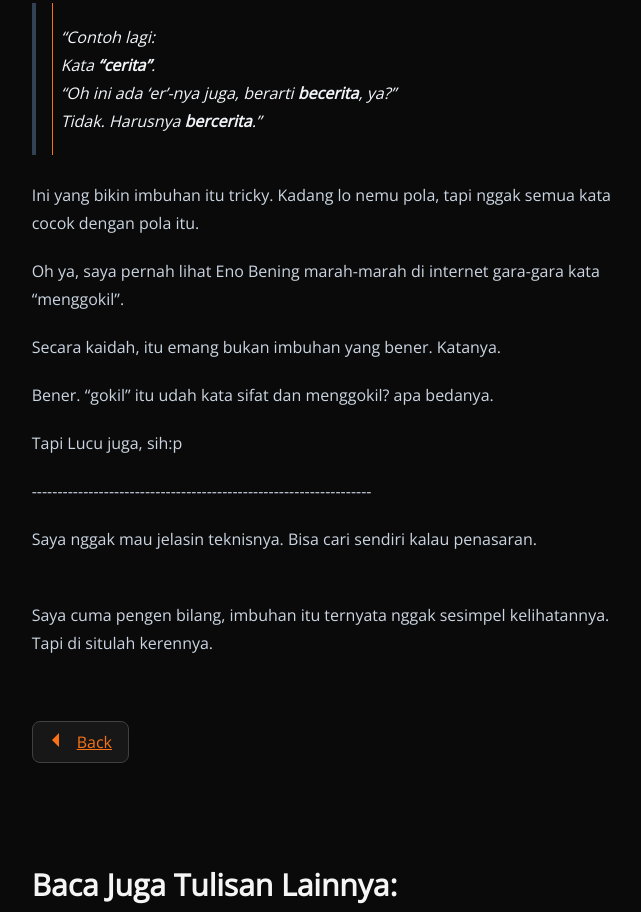
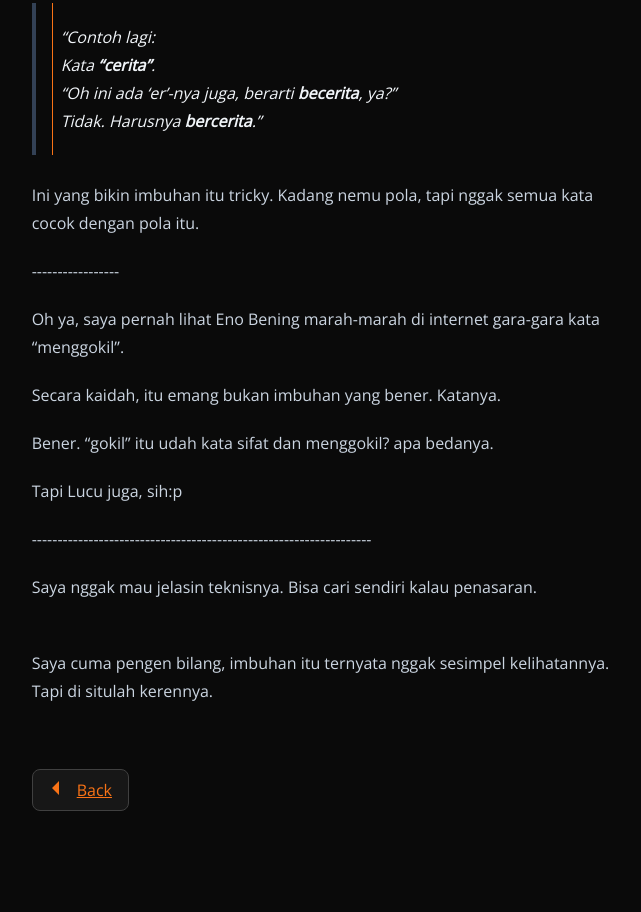
Before and after one commit to Fujitime/porto, an Astro site: page /posts/Imbuhan in a window 1280 px wide. Shown: the part 2370-3282 px from the top of the page, without its empty margins (311-952 px from the left). Built offline with nearby package versions, Linux system fonts and the light colour scheme; Astro itself is replaced by a stand-in of ours; some packages are replaced by stand-ins of ours; a web font is replaced by a local one.

Commit message:
Update Posts “imbuhan” (#28)
Automatically generated. Merged on Netlify CMS.

```diff
--- a/src/content/posts/imbuhan.md
+++ b/src/content/posts/imbuhan.md
@@ -45,7 +45,9 @@ Ada pola-pola tertentu,
 > "Oh ini ada 'er'-nya juga, berarti **becerita**, ya?"\
 > Tidak. Harusnya **bercerita**.
 
-Ini yang bikin imbuhan itu tricky. Kadang lo nemu pola, tapi nggak semua kata cocok dengan pola itu.
+Ini yang bikin imbuhan itu tricky. Kadang nemu pola, tapi nggak semua kata cocok dengan pola itu.
+
+\-﻿----------------
 
 Oh ya, saya pernah lihat Eno Bening marah-marah di internet gara-gara kata “menggokil”.
 
```
